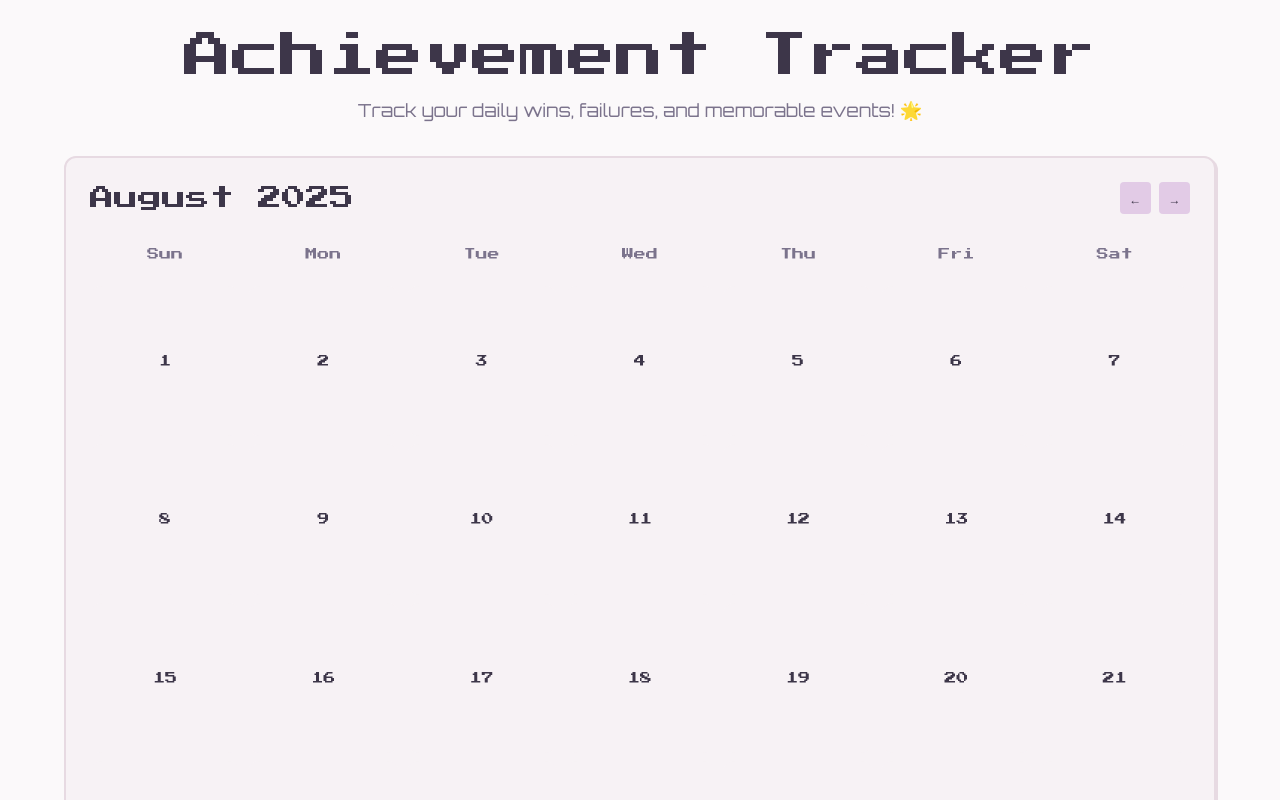
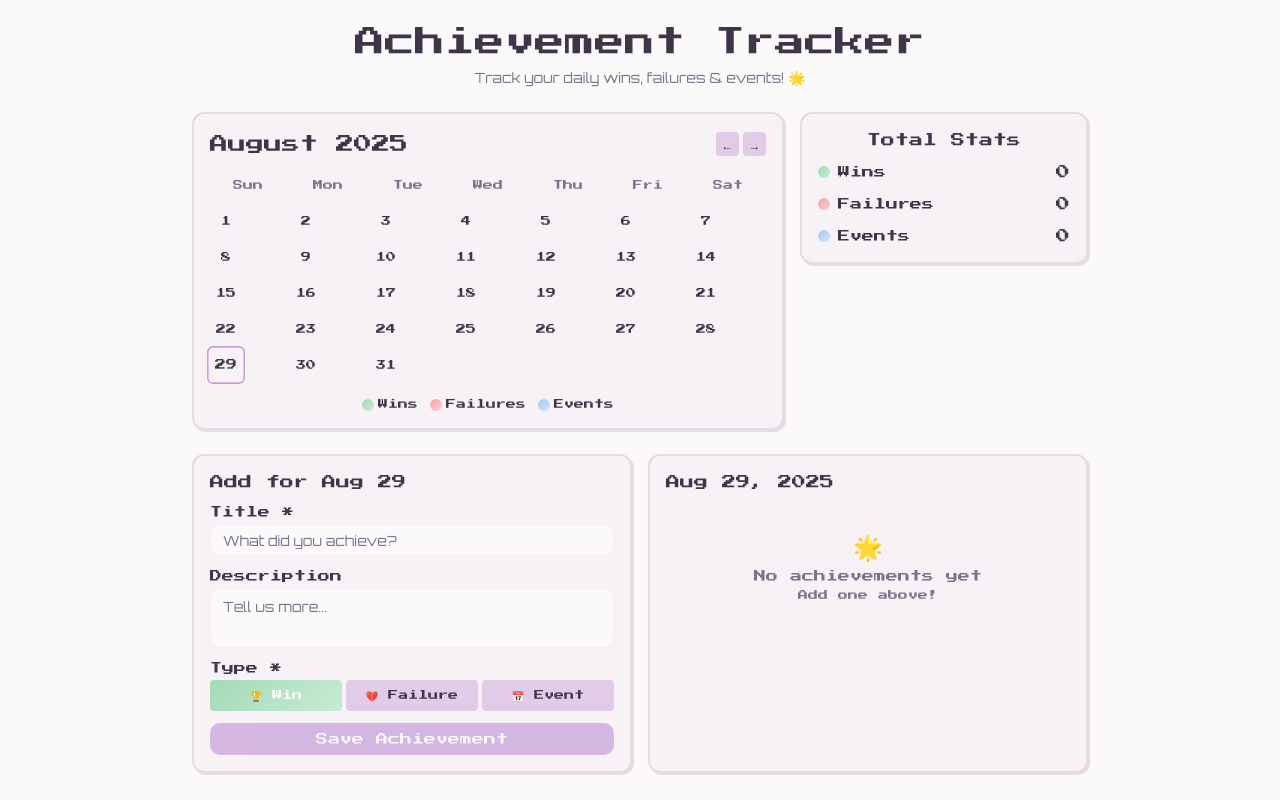
Before and after one commit to alexandra-almaslmani/Cute-Achievement-Tracker, a React (Vite) app: page / in a window 1280 px wide. Shown: the top 800 px of the page. Built offline with nearby package versions, Linux system fonts and the light colour scheme.

Commit message:
Refactor: Adjust layout and usability
Adjusted component sizing for better website balance and improved user-friendliness.

```diff
--- a/src/components/AchievementCalendar.tsx
+++ b/src/components/AchievementCalendar.tsx
@@ -34,36 +34,36 @@ const AchievementCalendar = ({ achievements, selectedDate, onDateSelect }: Achie
   };
 
   return (
-    <div className="pixel-border bg-card rounded-lg p-6">
-      <div className="flex items-center justify-between mb-6">
-        <h2 className="text-2xl font-pixel text-foreground">
+    <div className="pixel-border bg-card rounded-lg p-4">
+      <div className="flex items-center justify-between mb-4">
+        <h2 className="text-lg font-pixel text-foreground">
           {format(selectedDate, 'MMMM yyyy')}
         </h2>
-        <div className="flex gap-2">
+        <div className="flex gap-1">
           <button
             onClick={() => onDateSelect(new Date(selectedDate.getFullYear(), selectedDate.getMonth() - 1, 1))}
-            className="pixel-button bg-secondary text-secondary-foreground px-3 py-2 rounded font-pixel text-xs"
+            className="pixel-button bg-secondary text-secondary-foreground px-2 py-1 rounded font-pixel text-xs hover:scale-105 transition-transform"
           >
             ←
           </button>
           <button
             onClick={() => onDateSelect(new Date(selectedDate.getFullYear(), selectedDate.getMonth() + 1, 1))}
-            className="pixel-button bg-secondary text-secondary-foreground px-3 py-2 rounded font-pixel text-xs"
+            className="pixel-button bg-secondary text-secondary-foreground px-2 py-1 rounded font-pixel text-xs hover:scale-105 transition-transform"
           >
             →
           </button>
         </div>
       </div>
 
-      <div className="grid grid-cols-7 gap-2 mb-4">
+      <div className="grid grid-cols-7 gap-1 mb-2">
         {['Sun', 'Mon', 'Tue', 'Wed', 'Thu', 'Fri', 'Sat'].map((day) => (
-          <div key={day} className="text-center text-xs font-pixel text-muted-foreground p-2">
+          <div key={day} className="text-center text-[10px] font-pixel text-muted-foreground p-1">
             {day}
           </div>
         ))}
       </div>
 
-      <div className="grid grid-cols-7 gap-2">
+      <div className="grid grid-cols-7 gap-1 mb-4">
         {days.map((date) => {
           const dayAchievements = getAchievementsForDay(date);
           const isSelected = isSameDay(date, selectedDate);
@@ -73,17 +73,17 @@ const AchievementCalendar = ({ achievements, selectedDate, onDateSelect }: Achie
               key={date.toISOString()}
               onClick={() => onDateSelect(date)}
               className={`
-                aspect-square p-2 rounded-lg text-xs font-pixel transition-all duration-200
-                pixel-button relative
+                w-8 h-8 rounded text-[10px] font-pixel transition-all duration-200
+                pixel-button relative hover:scale-110 active:scale-95
                 ${getDayColorClass(dayAchievements)}
-                ${isSelected ? 'ring-2 ring-ring' : ''}
+                ${isSelected ? 'ring-1 ring-ring scale-110' : ''}
               `}
             >
               <span className={`${dayAchievements.length > 0 ? 'text-white drop-shadow-[1px_1px_0px_rgba(0,0,0,0.5)]' : 'text-foreground'}`}>
                 {format(date, 'd')}
               </span>
               {dayAchievements.length > 0 && (
-                <div className="absolute -top-1 -right-1 bg-background border border-border rounded-full w-5 h-5 flex items-center justify-center text-[8px] font-pixel">
+                <div className="absolute -top-0.5 -right-0.5 bg-background border border-border rounded-full w-3 h-3 flex items-center justify-center text-[6px] font-pixel">
                   {dayAchievements.length}
                 </div>
               )}
@@ -92,17 +92,17 @@ const AchievementCalendar = ({ achievements, selectedDate, onDateSelect }: Achie
         })}
       </div>
 
-      <div className="flex items-center justify-center gap-4 mt-6 text-xs font-pixel">
-        <div className="flex items-center gap-2">
-          <div className="w-4 h-4 achievement-win rounded"></div>
+      <div className="flex items-center justify-center gap-3 text-[10px] font-pixel">
+        <div className="flex items-center gap-1">
+          <div className="w-3 h-3 achievement-win rounded-sm"></div>
           <span>Wins</span>
         </div>
-        <div className="flex items-center gap-2">
-          <div className="w-4 h-4 achievement-failure rounded"></div>
+        <div className="flex items-center gap-1">
+          <div className="w-3 h-3 achievement-failure rounded-sm"></div>
           <span>Failures</span>
         </div>
-        <div className="flex items-center gap-2">
-          <div className="w-4 h-4 achievement-event rounded"></div>
+        <div className="flex items-center gap-1">
+          <div className="w-3 h-3 achievement-event rounded-sm"></div>
           <span>Events</span>
         </div>
       </div>
--- a/src/components/AchievementForm.tsx
+++ b/src/components/AchievementForm.tsx
@@ -33,47 +33,47 @@ const AchievementForm = ({ selectedDate, onSave }: AchievementFormProps) => {
   };
 
   return (
-    <div className="pixel-border bg-card rounded-lg p-6">
-      <h3 className="text-lg font-pixel text-foreground mb-4">
-        Add Achievement for {format(selectedDate, 'MMM d, yyyy')}
+    <div className="pixel-border bg-card rounded-lg p-4">
+      <h3 className="text-sm font-pixel text-foreground mb-3">
+        Add for {format(selectedDate, 'MMM d')}
       </h3>
 
-      <form onSubmit={handleSubmit} className="space-y-4">
+      <form onSubmit={handleSubmit} className="space-y-3">
         <div>
-          <label className="block text-sm font-pixel text-foreground mb-2">
+          <label className="block text-xs font-pixel text-foreground mb-1">
             Title *
           </label>
           <Input
             value={title}
             onChange={(e) => setTitle(e.target.value)}
             placeholder="What did you achieve?"
-            className="font-orbitron"
+            className="font-orbitron text-sm h-8"
             required
           />
         </div>
 
         <div>
-          <label className="block text-sm font-pixel text-foreground mb-2">
+          <label className="block text-xs font-pixel text-foreground mb-1">
             Description
           </label>
           <Textarea
             value={description}
             onChange={(e) => setDescription(e.target.value)}
-            placeholder="Tell us more about it..."
-            className="font-orbitron min-h-[80px]"
+            placeholder="Tell us more..."
+            className="font-orbitron text-sm min-h-[60px] resize-none"
           />
         </div>
 
         <div>
-          <label className="block text-sm font-pixel text-foreground mb-2">
+          <label className="block text-xs font-pixel text-foreground mb-1">
             Type *
           </label>
-          <div className="grid grid-cols-3 gap-2">
+          <div className="grid grid-cols-3 gap-1">
             <button
               type="button"
               onClick={() => setType('win')}
               className={`
-                pixel-button py-3 px-4 rounded font-pixel text-xs text-center transition-all
+                pixel-button py-2 px-2 rounded font-pixel text-[10px] text-center transition-all hover:scale-105
                 ${type === 'win'
                   ? 'achievement-win text-white'
                   : 'bg-secondary text-secondary-foreground hover:bg-secondary/80'
@@ -86,7 +86,7 @@ const AchievementForm = ({ selectedDate, onSave }: AchievementFormProps) => {
               type="button"
               onClick={() => setType('failure')}
               className={`
-                pixel-button py-3 px-4 rounded font-pixel text-xs text-center transition-all
+                pixel-button py-2 px-2 rounded font-pixel text-[10px] text-center transition-all hover:scale-105
                 ${type === 'failure'
                   ? 'achievement-failure text-white'
                   : 'bg-secondary text-secondary-foreground hover:bg-secondary/80'
@@ -99,7 +99,7 @@ const AchievementForm = ({ selectedDate, onSave }: AchievementFormProps) => {
               type="button"
               onClick={() => setType('event')}
               className={`
-                pixel-button py-3 px-4 rounded font-pixel text-xs text-center transition-all
+                pixel-button py-2 px-2 rounded font-pixel text-[10px] text-center transition-all hover:scale-105
                 ${type === 'event'
                   ? 'achievement-event text-white'
                   : 'bg-secondary text-secondary-foreground hover:bg-secondary/80'
@@ -114,7 +114,7 @@ const AchievementForm = ({ selectedDate, onSave }: AchievementFormProps) => {
         <Button
           type="submit"
           disabled={!title.trim()}
-          className="w-full pixel-button bg-primary hover:bg-primary/90 text-primary-foreground font-pixel"
+          className="w-full pixel-button bg-primary hover:bg-primary/90 text-primary-foreground font-pixel text-xs h-8 hover:scale-105 transition-transform"
         >
           Save Achievement
         </Button>
--- a/src/components/AchievementList.tsx
+++ b/src/components/AchievementList.tsx
@@ -30,17 +30,17 @@ const AchievementList = ({ achievements, selectedDate, onDelete }: AchievementLi
 
   if (dayAchievements.length === 0) {
     return (
-      <div className="pixel-border bg-card rounded-lg p-6">
-        <h3 className="text-lg font-pixel text-foreground mb-4">
+      <div className="pixel-border bg-card rounded-lg p-4">
+        <h3 className="text-sm font-pixel text-foreground mb-3">
           {format(selectedDate, 'MMM d, yyyy')}
         </h3>
-        <div className="text-center py-8">
-          <div className="text-4xl mb-4">🌟</div>
-          <p className="text-muted-foreground font-pixel text-sm">
-            No achievements yet for this day.
+        <div className="text-center py-6">
+          <div className="text-2xl mb-2">🌟</div>
+          <p className="text-muted-foreground font-pixel text-xs">
+            No achievements yet
           </p>
-          <p className="text-muted-foreground font-pixel text-xs mt-2">
-            Add your first achievement above!
+          <p className="text-muted-foreground font-pixel text-[10px] mt-1">
+            Add one above!
           </p>
         </div>
       </div>
@@ -48,37 +48,37 @@ const AchievementList = ({ achievements, selectedDate, onDelete }: AchievementLi
   }
 
   return (
-    <div className="pixel-border bg-card rounded-lg p-6">
-      <h3 className="text-lg font-pixel text-foreground mb-4">
-        {format(selectedDate, 'MMM d, yyyy')} ({dayAchievements.length})
+    <div className="pixel-border bg-card rounded-lg p-4">
+      <h3 className="text-sm font-pixel text-foreground mb-3">
+        {format(selectedDate, 'MMM d')} ({dayAchievements.length})
       </h3>
 
-      <div className="space-y-3">
+      <div className="space-y-2 max-h-64 overflow-y-auto">
         {dayAchievements.map((achievement) => (
           <div
             key={achievement.id}
-            className={`pixel-border rounded-lg p-4 ${getTypeClass(achievement.type)} relative group`}
+            className={`pixel-border rounded p-3 ${getTypeClass(achievement.type)} relative group hover:scale-[1.02] transition-transform`}
           >
             <button
               onClick={() => onDelete(achievement.id)}
-              className="absolute top-2 right-2 opacity-0 group-hover:opacity-100 transition-opacity bg-background/80 hover:bg-background rounded px-2 py-1 text-xs font-pixel"
+              className="absolute top-1 right-1 opacity-0 group-hover:opacity-100 transition-opacity bg-background/80 hover:bg-background rounded px-1 py-0.5 text-[10px] font-pixel hover:scale-110"
             >
               ✕
             </button>
 
-            <div className="flex items-start gap-3">
-              <span className="text-2xl">{getTypeIcon(achievement.type)}</span>
-              <div className="flex-1">
-                <h4 className="font-pixel text-sm text-white drop-shadow-[1px_1px_0px_rgba(0,0,0,0.5)] mb-1">
+            <div className="flex items-start gap-2">
+              <span className="text-lg">{getTypeIcon(achievement.type)}</span>
+              <div className="flex-1 min-w-0">
+                <h4 className="font-pixel text-xs text-white drop-shadow-[1px_1px_0px_rgba(0,0,0,0.5)] mb-1 truncate">
                   {achievement.title}
                 </h4>
                 {achievement.description && (
-                  <p className="font-orbitron text-xs text-white/90 leading-relaxed">
+                  <p className="font-orbitron text-[10px] text-white/90 leading-relaxed line-clamp-2">
                     {achievement.description}
                   </p>
                 )}
-                <div className="mt-2 text-xs font-pixel text-white/70">
-                  Added {format(achievement.createdAt, 'h:mm a')}
+                <div className="mt-1 text-[9px] font-pixel text-white/70">
+                  {format(achievement.createdAt, 'h:mm a')}
                 </div>
               </div>
             </div>
--- a/src/pages/Index.tsx
+++ b/src/pages/Index.tsx
@@ -61,20 +61,22 @@ const Index = () => {
   };
 
   return (
-    <div className="min-h-screen bg-background p-4 sm:p-6 lg:p-8">
-      <div className="max-w-6xl mx-auto">
+    <div className="min-h-screen bg-background p-3 sm:p-4 lg:p-6">
+      <div className="max-w-4xl mx-auto">
         {/* Header */}
-        <header className="text-center mb-8">
-          <h1 className="text-4xl sm:text-5xl font-pixel text-foreground mb-4">
+        <header className="text-center mb-6">
+          <h1 className="text-2xl sm:text-3xl font-pixel text-foreground mb-2">
             Achievement Tracker
           </h1>
-          <p className="text-muted-foreground font-orbitron text-lg">
-            Track your daily wins, failures, and memorable events! 🌟
+          <p className="text-muted-foreground font-orbitron text-sm">
+            Track your daily wins, failures & events! 🌟
           </p>
         </header>
 
+        {/* Main Content Grid */}
+        <div className="grid lg:grid-cols-3 gap-4 mb-6">
           {/* Calendar Section */}
-        <div className="mb-8">
+          <div className="lg:col-span-2">
             <AchievementCalendar
               achievements={achievements}
               selectedDate={selectedDate}
@@ -82,8 +84,45 @@ const Index = () => {
             />
           </div>
 
+          {/* Stats Card */}
+          <div className="lg:col-span-1">
+            <div className="pixel-border bg-card rounded-lg p-4 h-fit">
+              <h3 className="text-sm font-pixel text-foreground mb-3 text-center">Total Stats</h3>
+              <div className="space-y-3">
+                <div className="flex items-center justify-between">
+                  <div className="flex items-center gap-2">
+                    <div className="w-3 h-3 achievement-win rounded-sm"></div>
+                    <span className="text-xs font-pixel">Wins</span>
+                  </div>
+                  <span className="text-sm font-pixel text-win-DEFAULT">
+                    {achievements.filter(a => a.type === 'win').length}
+                  </span>
+                </div>
+                <div className="flex items-center justify-between">
+                  <div className="flex items-center gap-2">
+                    <div className="w-3 h-3 achievement-failure rounded-sm"></div>
+                    <span className="text-xs font-pixel">Failures</span>
+                  </div>
+                  <span className="text-sm font-pixel text-failure-DEFAULT">
+                    {achievements.filter(a => a.type === 'failure').length}
+                  </span>
+                </div>
+                <div className="flex items-center justify-between">
+                  <div className="flex items-center gap-2">
+                    <div className="w-3 h-3 achievement-event rounded-sm"></div>
+                    <span className="text-xs font-pixel">Events</span>
+                  </div>
+                  <span className="text-sm font-pixel text-event-DEFAULT">
+                    {achievements.filter(a => a.type === 'event').length}
+                  </span>
+                </div>
+              </div>
+            </div>
+          </div>
+        </div>
+
         {/* Form and List Grid */}
-        <div className="grid lg:grid-cols-2 gap-6">
+        <div className="grid lg:grid-cols-2 gap-4">
           <AchievementForm
             selectedDate={selectedDate}
             onSave={handleSaveAchievement}
@@ -95,32 +134,6 @@ const Index = () => {
             onDelete={handleDeleteAchievement}
           />
         </div>
-
-        {/* Stats Footer */}
-        <footer className="mt-12 text-center">
-          <div className="pixel-border bg-card rounded-lg p-6 inline-block">
-            <div className="grid grid-cols-3 gap-6">
-              <div>
-                <div className="text-2xl font-pixel text-win-DEFAULT">
-                  {achievements.filter(a => a.type === 'win').length}
-                </div>
-                <div className="text-xs font-pixel text-muted-foreground mt-1">Wins</div>
-              </div>
-              <div>
-                <div className="text-2xl font-pixel text-failure-DEFAULT">
-                  {achievements.filter(a => a.type === 'failure').length}
-                </div>
-                <div className="text-xs font-pixel text-muted-foreground mt-1">Failures</div>
-              </div>
-              <div>
-                <div className="text-2xl font-pixel text-event-DEFAULT">
-                  {achievements.filter(a => a.type === 'event').length}
-                </div>
-                <div className="text-xs font-pixel text-muted-foreground mt-1">Events</div>
-              </div>
-            </div>
-          </div>
-        </footer>
       </div>
     </div>
   );
```
Lines whose indentation alone changed are shown as unchanged.
